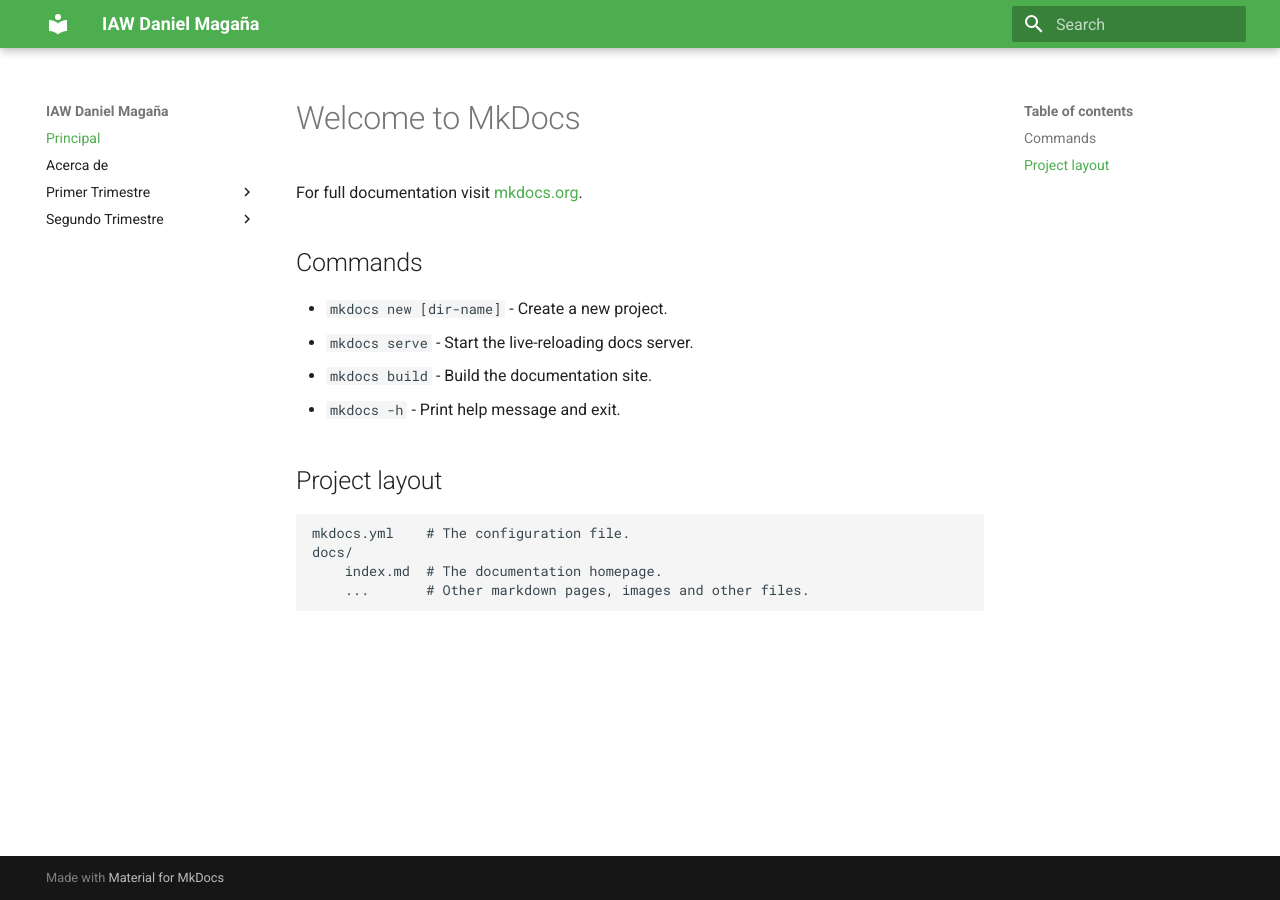
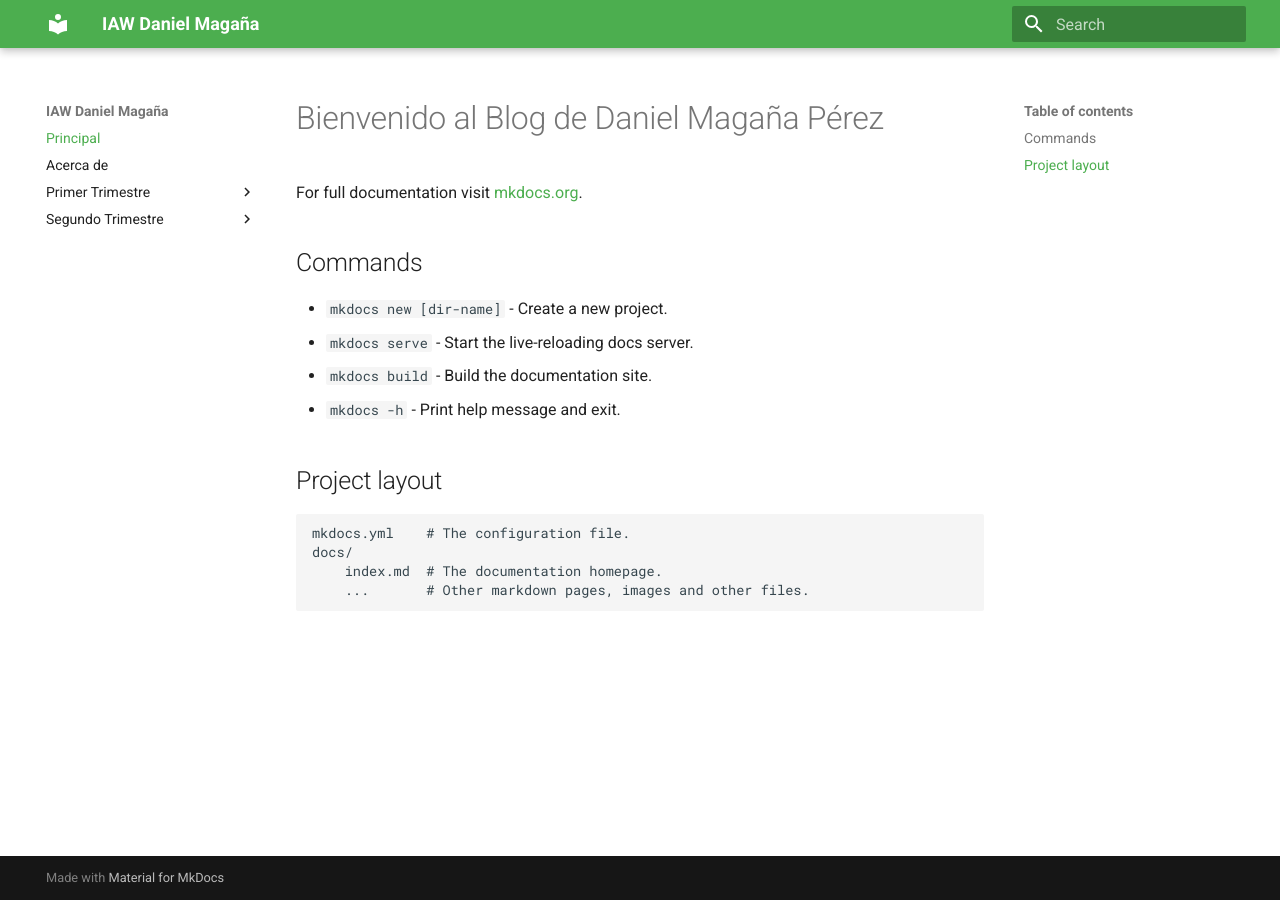
Before and after one commit to Daniel-Magana512/mkdocks, an MkDocs documentation site: the page built from docs/index.md, in a window 1280 px wide. Built offline with MkDocs 1.6.1 and Material for MkDocs 9.7.7, drawn with Linux system fonts in a browser that asks for light colours.

Commit message:
actualizar contenido

```diff
--- a/docs/index.md
+++ b/docs/index.md
@@ -1,4 +1,4 @@
-# Welcome to MkDocs
+# Bienvenido al Blog de Daniel Magaña Pérez
 
 For full documentation visit [mkdocs.org](https://www.mkdocs.org).
 
```
